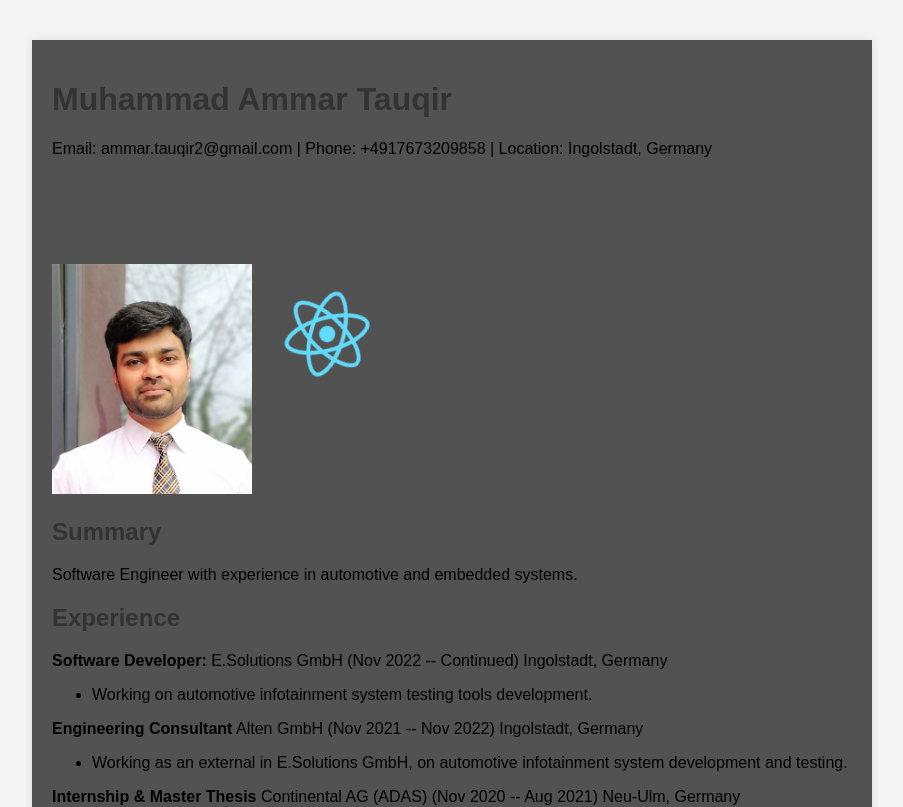
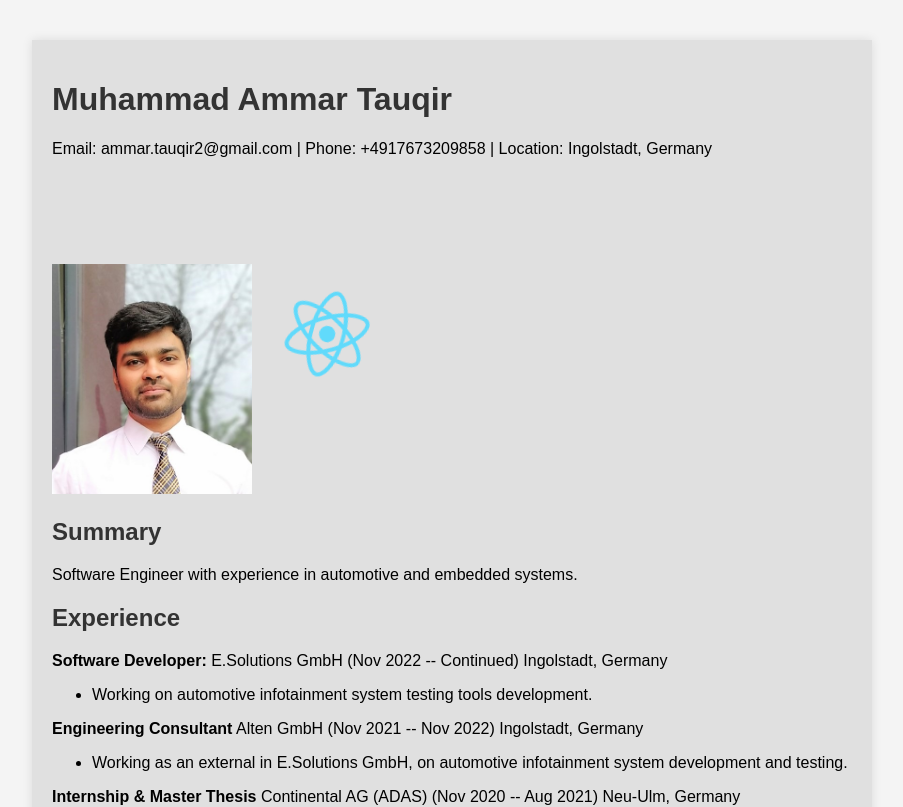
Before and after one commit to Ammartauqir/ammarta-frontend, a React (Create React App) app: page / in a window 1280 px wide. Shown: the top 807 px of the page, without its empty margins (8-911 px from the left). Built offline with nearby package versions, Linux system fonts and the light colour scheme; no server answers.

Commit message:
minor change#

```diff
--- a/src/App.css
+++ b/src/App.css
@@ -31,7 +31,7 @@ body {
 
 .container {
   max-width: 800px;
-  background: rgb(83, 82, 82);
+  background: rgb(224, 224, 224);
   padding: 20px;
   box-shadow: 0 0 10px rgba(0, 0, 0, 0.1);
 }
```
